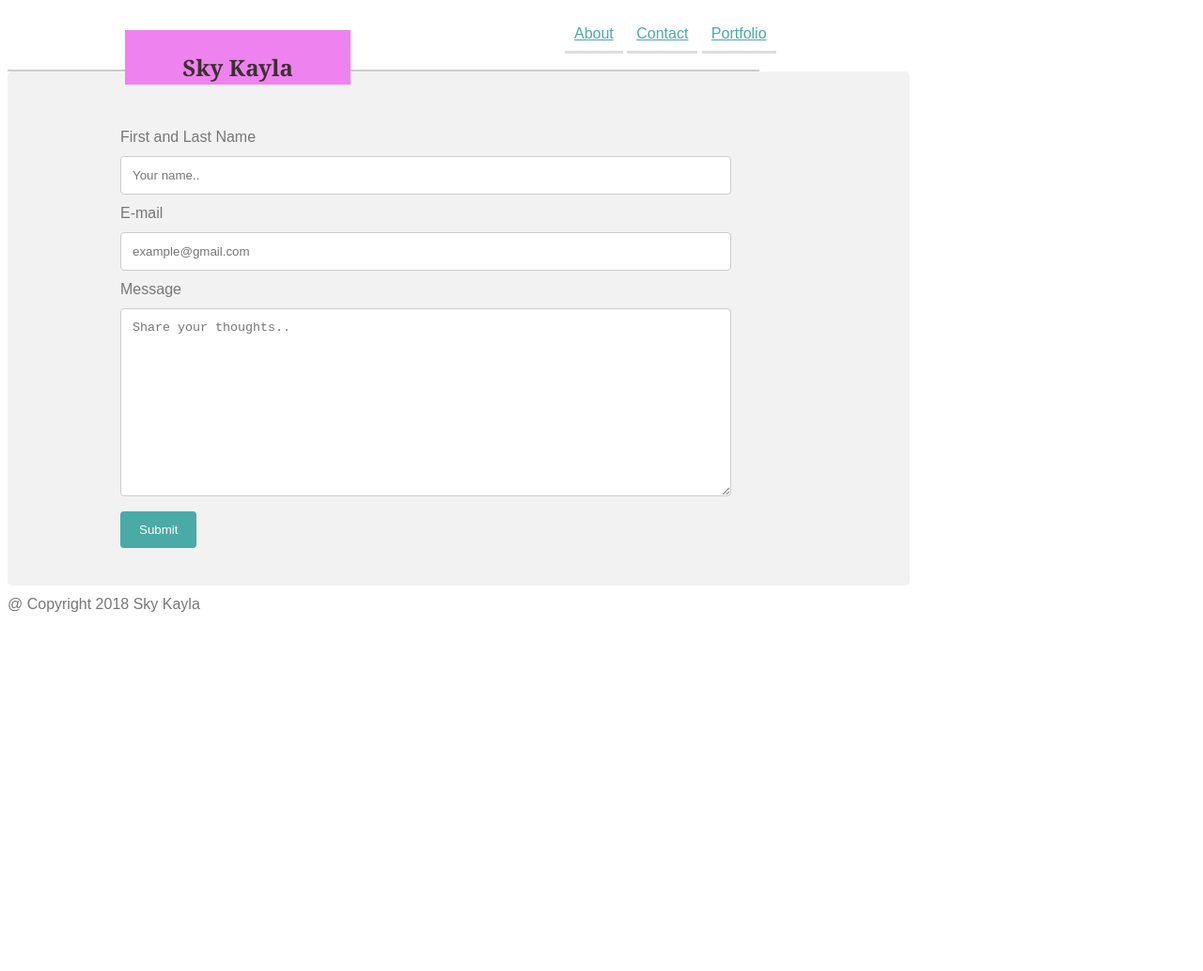
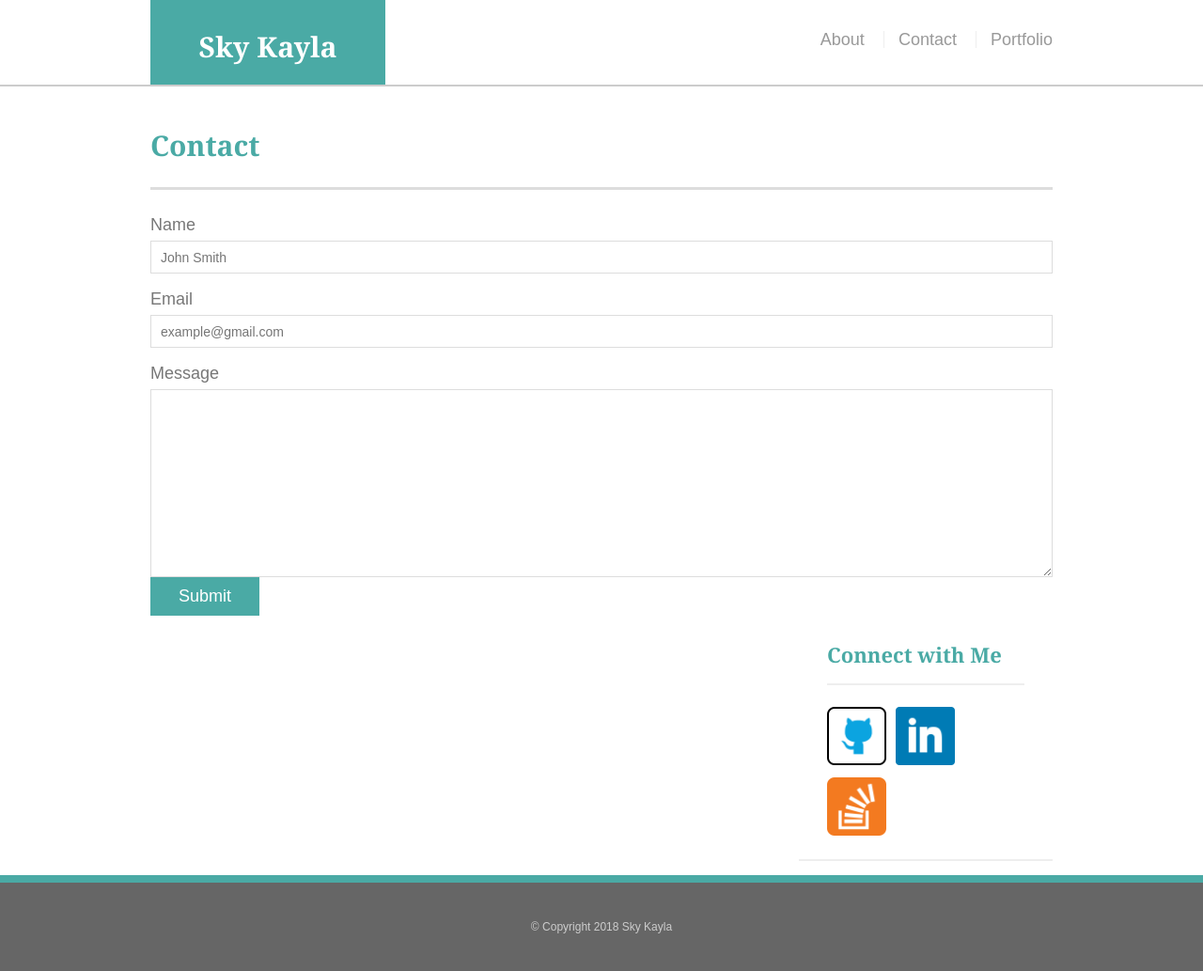
Before and after one commit to pacomytaco/Basic-Portfolio, a plain HTML site: page contact.html in a window 1280 px wide. Shown: the whole page at 94% size. Before the commit the page ends 800 px from the top, so only its background shows below. Drawn offline with Linux system fonts and the light colour scheme.

Commit message:
final edits

```diff
--- a/assets/css/style.css
+++ b/assets/css/style.css
@@ -1,126 +1,229 @@
+/*makes sure border and padding are included in total size
+of the div when setting height and width*/
 * {
     box-sizing: border-box;
 }
 
+/*anything inside the body should have these defaults
+attached to the text*/
+body {
+    font-size: 18px;
+    line-height: 34px;
+    font-family: 'Arial', 'Helvetica Neue', Helvetica, sans-serif;
+    color: #777;
+}
 
-.navcontainer {
-    width: 800px;
-    background-color: #ffffff;
-    border-bottom: 2px solid #cccccc;
-    height: 60px;
+.container {
+    width: 100%;
+    max-width: 960px;
+    margin: 0 auto;
+    clear: both;
+}
+
+h1, h2, h3, p {
+    margin-bottom: 20px;
+}
+
+p:last-child {
+    margin-bottom: 0;
+}
+
+h1, h2, h3 {
+    font-family: Georgia, 'Times New Roman', Times, serif;
+    font-weight: 700;
+    color: #4aaaa5;
 }
 
 h1 {
-    float: left;
-    font-size: 24px;
-    font-family: 'Georgia', 'Times New Roman', Times, serif;
-    font-weight: bold;
-    text-align: center;
-    padding-top: 20px;
-    background-color: violet;
-    color: rgb(59, 48, 48);
-    width: 30%;
-    height: 100%;
-    margin-bottom: 0;
-    margin-left: 125px;
-    border-bottom: none;
+    font-size: 30px;
+    line-height: 49px;
+    border-bottom: 3px solid #ddd;
+    padding-bottom: 20px;
 }
 
-body {
-    font-family: 'Arial', 'Helvetica Neue', Helvetica, sans-serif;
-    line-height: 40px;
-    text-align: left;
-    color: #777777;
-    width: 960px;
+h2, h3 {
+    font-size: 22px;
 }
 
-p {
-    text-indent: 30px;
+/*header*/
+
+#masthead {
+    background: #fff;
+    margin: 0 0 30px;
+    z-index: 99;
+    color: #fff;
+    overflow: auto;
+    border-bottom: 2px solid #ccc;
+    position: fixed;
+    width: 100%;
 }
 
-h2,
-h3 {
-    color: #4aaaa5;
+#logo {
+    width: 250px;
+    height: 90px;
+    background: #4aaaa5;
+    float: left;
     font-family: 'Georgia', 'Times New Roman', Times, serif;
-    margin: 4px;
-    border-bottom: 3px solid #dddddd;
+    text-align: center;
+    line-height: 99px;
+    color: #fff;
+    font-weight: 700;
+    font-size: 30px;
+    text-decoration: none;
+}
+
+nav {
+    float: right;
+    margin-top: 25px;
+}
+
+nav a {
+    color: #999;
+    text-decoration: none;
+    margin-left: 15px;
+    display: inline-block;
+    border-left: 1px solid #efefef;
+    padding-left: 15px;
+    line-height: 18px;
+}
+
+nav a:first-child {
+    border-left: 0 none;
+}
+
+/*sidebars*/
+.sidebar {
+    background: #fff;
+    padding: 30px;
+    width: 100%;
+    max-width: 270px;
+    float: right;
+    border: 1ps solid #ddd;
+    margin-bottom: 20px;
 }
 
 
-li {
-    position: relative;
-    left: 30%;
-    display: inline;
-    padding: 10px;
-    border-bottom: 3px solid #dddddd;
+.social {
+    width: 63px;
+    height: 62px;
+    margin-top: 8px;
+    margin-right: 5px;
 }
 
-li.box {
-    display: inline-block;
-    width: 250px;
-    height: 100px;
-    margin: 20px;
-    padding: 10px;
-    position: relative;
-    right: 100%;
+.social: last-child {
+    margin-right: 0;
 }
 
-.project {
-    clear: both;
-    position: relative;
-    right: 30%;
-    width: 100%;
+h3, .sidebar, h2 {
+    border-bottom: 2px solid #eee;
+    padding-bottom: 20px;
+    margin-bottom: 15px;
+    line-height: 22px;
 }
 
-a {
-    color: #4aaaa5;
+/*footer*/
+footer {
+    background: #666;
+    color: #fff;
+    padding: 30px 0;
+    clear: both;
+    border-top: 8px solid #4aaaa5;
+    color: #ccc;
+    font-size: 12px;
+    text-align: center;
+}
+
+/* main */
+
+#main-container {
+    padding-top: 130px;
+    min-height: calc(100vh - 70px);
+}
+
+.main-section {
+    background: #fff;
+    padding: 30px;
+    margin: 0 0 40px 0;
+    width: 100%;
+    max-width: 960px;
+    float: left;
+    border: 1 px solid #ddd;
+}
+
+.work {
+    position: relative;
+    float: left;
+    width: 247px;
+    margin: 20px 0 25px;
+    overflow: auto;
+}
+
+.work:nth-child(even) {
+    margin-right: 40px;
+}
+
+.work img {
+    width: 100%;
+    border: 0 none;
+    opacity: 0.8;
+}
+
+work h3 {
+    position: absolute;
+    bottom: 20px;
+    width: 100%;
+    padding: 15px;
+    margin-bottom: 0;
+    font-weight: 300;
+    line-height: 30px;
+    color: #fff;
+    text-align: center;
+    background: #4aaaa5;
+    border-bottom: 0;
+}
+.auth-image {
+    width: 200px;
+    height: auto;
+    margin-top: 10px;
+    float: left;
+    margin-right: 25px;
+}
+
+#contact-form ul {
+    margin-bottome: 20px;
+}
+
+#contact-form li {
+    margin-bottom: 10px;
 }
 
 
-#bio,
-#portfolio,
-#contact {
-
-    text-align: left;
-    width: 650px;
-    top: 30px;
-    margin-left: 100px;
-    margin-bottom: 50px;
-    position: relative;
+label,
+input[type=text],
+input[type=email],
+textarea {
+  display: block;
+  width: 100%;
 }
 
-
-
-#bio image {
-    clear: both;
-    float: left;
-    margin-right: 20px;
-    height: 300px;
-    width: 200px;
+input[type=text],
+input[type=email],
+textarea {
+  height: 35px;
+  padding: 0 10px;
+  font-size: 14px;
+  border: 1px solid #ddd;
 }
 
-/* referencing W3 schools contact page */
-input[type=text], select, textarea {
-    width: 100%;
-    padding: 12px;
-    border: 1px solid #ccc;
-    border-radius: 4px;
-    box-sizing: border-box;
-
-    resize: vertical
+textarea {
+  height: 200px;
 }
 
 input[type=submit] {
-    background-color: #4aaaa5;
-    color: white;
-    padding: 12px 20px;
-    border: none;
-    border-radius: 4px;
-    cursor: pointer;
+  padding: 10px 30px;
+  font-size: 18px;
+  color: #fff;
+  cursor: pointer;
+  background: #4aaaa5;
+  border: 0 none;
 }
-
-.container {
-    border-radius: 5px;
-    background-color: #f2f2f2;
-    padding: 20px;
-}
--- a/contact.html
+++ b/contact.html
@@ -2,42 +2,67 @@
 <html lang="en">
 <head>
     <meta charset="UTF-8">
-    <title>About Me</title>
+    <title>Contact</title>
+    <link rel="stylesheet" type="text/css" href="assets\css\reset.css">
     <link rel="stylesheet" type="text/css" href="assets\css\style.css">
 </head>
 
 <body>
 
-    <div class="navcontainer">
-        <h1>Sky Kayla</h1>
+<header id="masthead">
+    <div class="container">
+    <a href="index.html" id="logo">Sky Kayla</a>
         <nav>
-            <ul class="links">
-            <li><a href="index.html">About</a></li>
-            <li><a href="contact.html">Contact</a></li>
-            <li><a href="portfolio.html">Portfolio</a></li>
-            </ul>
+            <a href="index.html">About</a>
+            <a href="contact.html">Contact</a>
+            <a href="portfolio.html">Portfolio</a>
         </nav>
     </div>
+</header>
 
-<div class="container">
-    <form id="contact" action="action_page.php">
+<div id="main-container" class="container">
+    <section class="main-container">
+        <h1>Contact</h1>
 
-        <label for="name">First and Last Name</label>
-        <input type="text" id="name" autocomplete="username" placeholder="Your name..">
+        <form id="contact-form">
+            <ul>
+                <li>
+                    <label for="name">Name</label>
+                    <input type="text" name="name" id="name"
+                        placeholder="John Smith" required="required">
+                </li>
+                <li>
+                    <label for="email">Email</label>
+                    <input type="text" name="email" id="email"
+                        placeholder="example@gmail.com" required="required">
+                </li>
+                </li>
+                    <label for="message">Message</label>
+                    <textarea id="message" name="message" required="required"></textarea>
 
-        <label for="email">E-mail</label>
-        <input id="email" type="text" autocomplete="email"
-            placeholder="example@gmail.com">
+                </li>
+            </ul>
+            <input type="submit" name"submit">
+        </form>
 
-        <label for="subject">Message</label>
-        <textarea id="subject" name="subject" placeholder="Share your thoughts.." style="height:200px"></textarea>
+    </section>
 
-        <input type="submit" value="Submit">
+    <section class="sidebar">
+        <div id="connect">
+            <h2>Connect with Me</h2>
 
-    </form>
+            <img src="assets\images\github.png" class="social" alt="GitHub">
+            <img src="assets\images\linkedin.png" class="social" alt="LinkedIn">
+            <img src="assets\images\stack.png" class="social" alt="Stack Overflow">
+        </div>
+    </section>
 </div>
 
-<footer>&#64; Copyright 2018 Sky Kayla</footer>
+<footer>
+    <div class="container">
+        &copy; Copyright 2018 Sky Kayla
+    </div>
+</footer>
 
 </body>
 </html>
```
Also changed, not shown: index.html (+26 -13 lines), portfolio.html (+63 -23 lines), assets/images/github.png (added), assets/images/linkedin.png (added), assets/images/stack.png (added).
